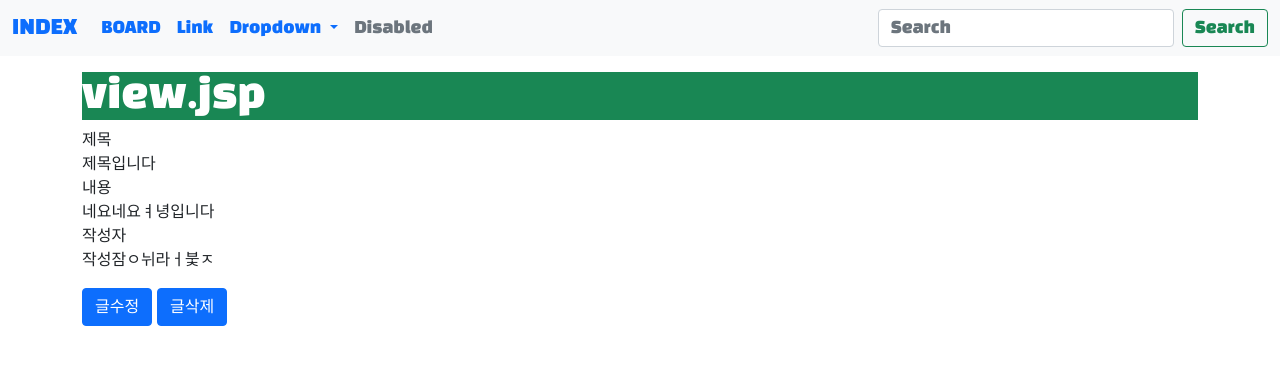
After one commit to dron512/jspsogo, a Java web app: page /view.jsp in a window 1280 px wide. The commit adds this page. Shown: the top 365 px of the page. Run offline with Tomcat 11, a stand-in JSP engine, Linux system fonts and the light colour scheme; some web fonts are replaced.

Commit message:
20220615

```diff
--- a/jsp_work2-1/board/src/main/webapp/board.jsp
+++ b/jsp_work2-1/board/src/main/webapp/board.jsp
@@ -37,7 +37,7 @@
                 %>
                     <tr>
                        <th scope="row"><%=board.getIdx()%></th>
-                        <td><%=board.getTitle()%></td>
+                        <td><a href="view.jsp?idx=<%=board.getIdx()%>"><%=board.getTitle()%></a></td>
                         <td><%=board.getName()%></td>
                         <td><%=board.getWdate()%></td>
                         <td><%=board.getCount()%></td>
--- a/jsp_work2-1/board/src/main/webapp/insertproc.jsp
+++ b/jsp_work2-1/board/src/main/webapp/insertproc.jsp
@@ -19,5 +19,6 @@
         out.println("alert('글저장하였습니다.');");
         out.println("window.location.href='board.jsp';");
         out.println("</script>");
+
     }
 %>
--- /dev/null
+++ b/jsp_work2-1/board/src/main/webapp/view.jsp
@@ -0,0 +1,32 @@
+<%@ page contentType="text/html;charset=UTF-8" language="java" pageEncoding="UTF-8" %>
+<!DOCTYPE html>
+<html>
+<head>
+    <title>Title</title>
+    <%@include file="head.jsp"%>
+</head>
+<body>
+<%@include file="nav.jsp"%>
+<div class="container mt-3">
+    <h1 class="bg-success text-white">
+        view.jsp
+    </h1>
+    <div class="row">
+        <div class="col">
+            제목
+            <div>제목입니다</div>
+            내용
+            <div>네요네요ㅕ녕입니다</div>
+            작성자
+            <div>작성잠ㅇ뉘라ㅓ붗ㅈ</div>
+        </div>
+    </div>
+    <div class="row mt-3 mb-3">
+        <div class="col">
+            <a class="btn btn-primary" href="#">글수정</a>
+            <a class="btn btn-primary" href="delete.jsp?idx=">글삭제</a>
+        </div>
+    </div>
+</div>
+</body>
+</html>
```
